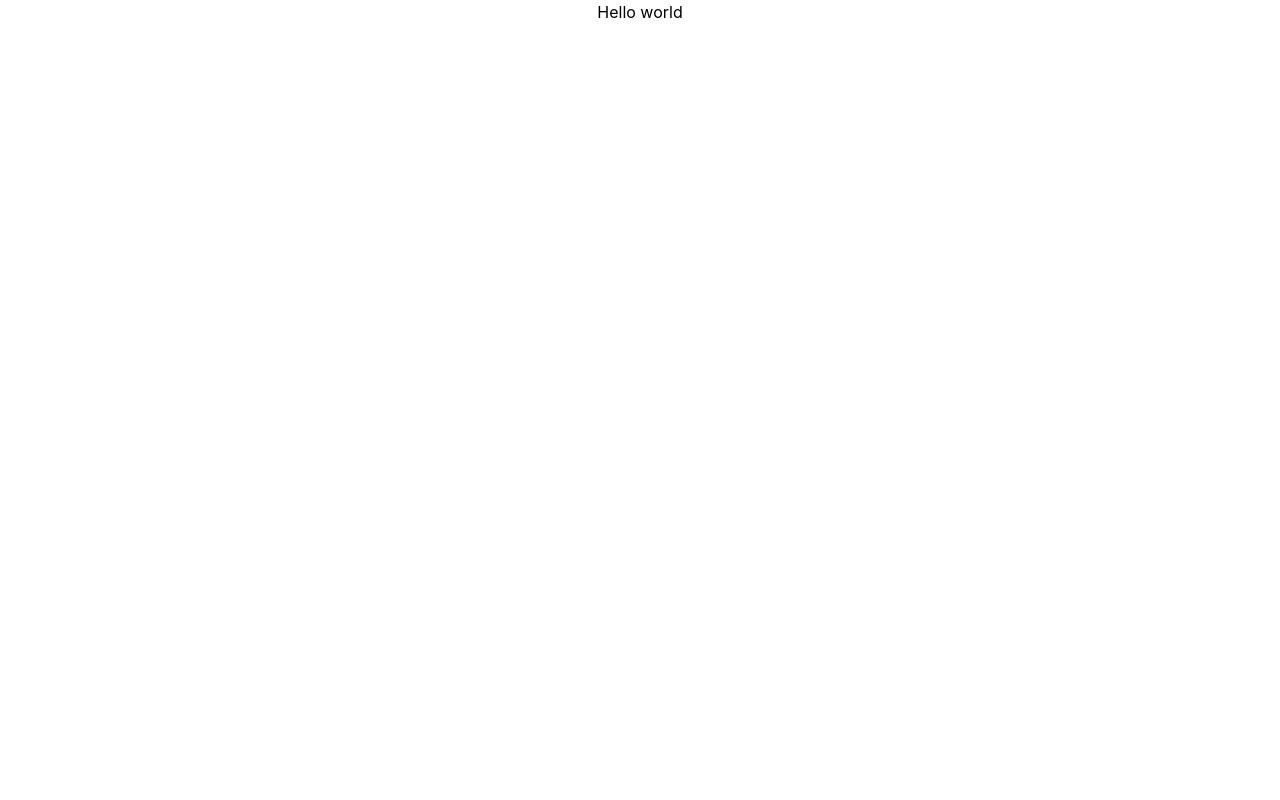
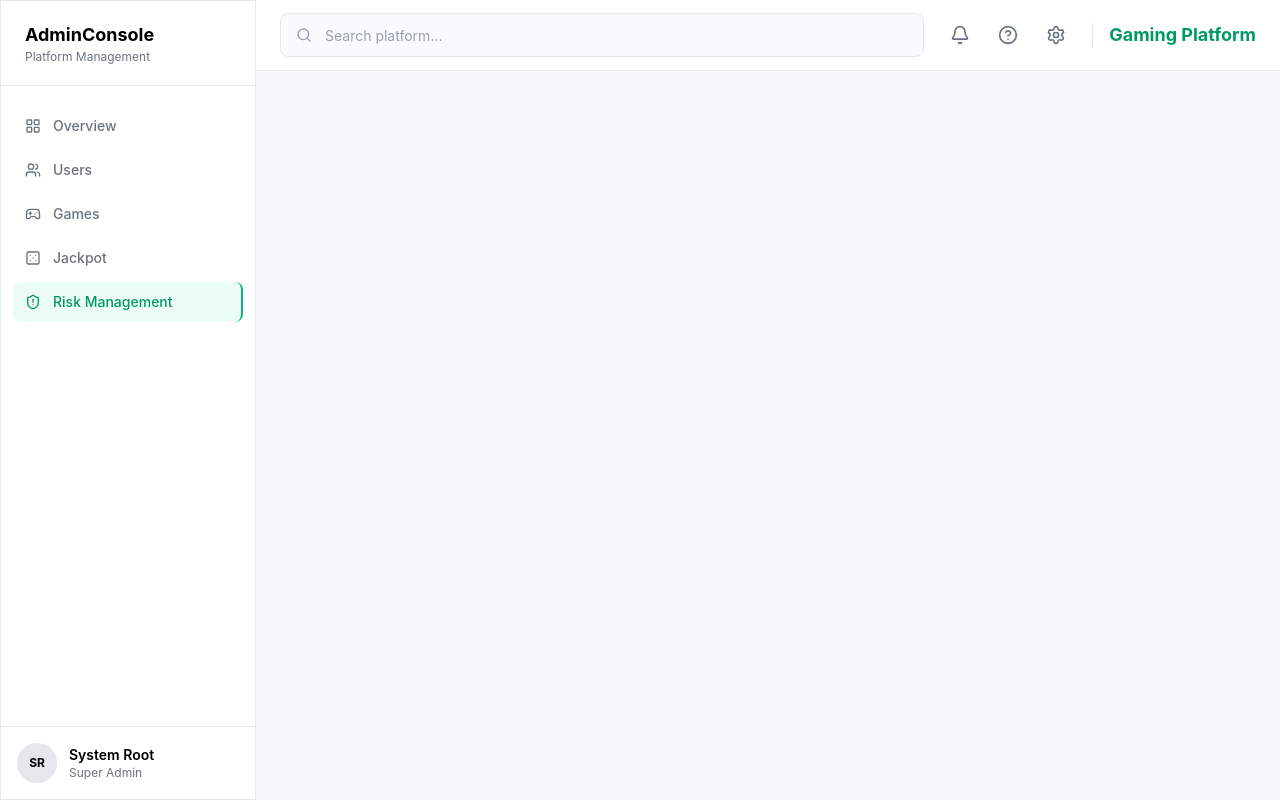
Before and after one commit to raj-undaviya/matka-the-game-of-cards-admin-panel, a React (Vite) app: page /admin/risk in a window 1280 px wide. Built offline with nearby package versions, Linux system fonts and the light colour scheme.

Commit message:
navbar working...

```diff
--- a/package.json
+++ b/package.json
@@ -11,12 +11,15 @@
   },
   "dependencies": {
     "@tailwindcss/vite": "^4.3.0",
+    "lucide-react": "^1.14.0",
     "react": "^19.2.6",
     "react-dom": "^19.2.6",
+    "react-router-dom": "^7.15.0",
     "tailwindcss": "^4.3.0"
   },
   "devDependencies": {
     "@eslint/js": "^10.0.1",
+    "@types/node": "^25.7.0",
     "@types/react": "^19.2.14",
     "@types/react-dom": "^19.2.3",
     "@vitejs/plugin-react": "^6.0.1",
--- a/src/App.jsx
+++ b/src/App.jsx
@@ -1,13 +1,42 @@
-import { useState } from 'react'
+import { BrowserRouter, Routes, Route, Navigate } from "react-router-dom";
+
+import { useState } from "react";
+
+import { AdminSidebar } from "@/components/Navbar/AdminSidebar";
+import { AdminTopbar } from "@/components/Navbar/AdminTopBar";
 
 function App() {
-  const [count, setCount] = useState(0)
+  const [open, setOpen] = useState(false);
 
   return (
-    <>
-      <div className='flex items-center justify-center'>Hello world</div>
-    </>
-  )
+    <BrowserRouter>
+      <div className="flex bg-[#f5f7fb] min-h-screen">
+
+        <AdminSidebar
+          open={open}
+          setOpen={setOpen}
+        />
+
+        <div className="flex-1 flex flex-col md:ml-0">
+
+          <AdminTopbar setOpen={setOpen} />
+
+          <main className="p-4 md:p-6">
+            <Routes>
+
+              {/* <Route
+                path="/"
+                element={
+                  <Navigate to="/admin/overview" />
+                }
+              /> */}
+
+            </Routes>
+          </main>
+        </div>
+      </div>
+    </BrowserRouter>
+  );
 }
 
-export default App
+export default App;
--- /dev/null
+++ b/src/components/Navbar/AdminSidebar.jsx
@@ -0,0 +1,105 @@
+import { LayoutGrid, Users, Gamepad2, Dice5, ShieldAlert, X } from "lucide-react";
+import { NavLink } from "react-router-dom";
+
+const nav = [
+    {
+        path: "/admin/overview",
+        label: "Overview",
+        icon: LayoutGrid,
+    },
+    {
+        path: "/admin/users",
+        label: "Users",
+        icon: Users,
+    },
+    {
+        path: "/admin/games",
+        label: "Games",
+        icon: Gamepad2,
+    },
+    {
+        path: "/admin/jackpot",
+        label: "Jackpot",
+        icon: Dice5,
+    },
+    {
+        path: "/admin/risk",
+        label: "Risk Management",
+        icon: ShieldAlert,
+    },
+];
+
+export function AdminSidebar({ open, setOpen }) {
+    return (
+        <>
+            {/* Mobile Overlay */}
+            {open && (
+                <div
+                    onClick={() => setOpen(false)}
+                    className="fixed inset-0 bg-black/50 z-40 lg:hidden"
+                />
+            )}
+
+            <aside className={`fixed lg:static z-50 top-0 left-0 h-screen w-64 bg-white border border-gray-200 flex flex-col transition-transform duration-300
+                ${open ? "translate-x-0" : "-translate-x-full"} lg:translate-x-0`}
+            >
+                {/* Logo */}
+                <div className="px-6 py-5 border-b border-gray-200 flex items-center justify-between">
+                    <div>
+                        <h1 className="text-lg font-bold text-black">
+                            AdminConsole
+                        </h1>
+
+                        <p className="text-xs text-gray-500">
+                            Platform Management
+                        </p>
+                    </div>
+
+                    <button
+                        onClick={() => setOpen(false)}
+                        className="lg:hidden"
+                    >
+                        <X className="h-5 w-5" />
+                    </button>
+                </div>
+
+                {/* Nav */}
+                <nav className="flex-1 px-3 py-5 space-y-1">
+                    {nav.map(({ path, label, icon: Icon }) => (
+                        <NavLink
+                            key={path}
+                            to={path}
+                            onClick={() => setOpen(false)}
+                            className={({ isActive }) =>
+                                `flex items-center gap-3 px-3 py-2.5 rounded-lg text-sm font-medium transition-all ${isActive
+                                    ? "bg-emerald-50 text-emerald-600 border-r-2 border-emerald-500"
+                                    : "text-gray-500 hover:bg-gray-100 hover:text-black"
+                                }`
+                            }
+                        >
+                            <Icon className="h-4 w-4" />
+                            {label}
+                        </NavLink>
+                    ))}
+                </nav>
+
+                {/* Profile */}
+                <div className="p-4 border-t border-gray-200 flex items-center gap-3">
+                    <div className="h-10 w-10 rounded-full bg-gray-200 flex items-center justify-center text-xs font-bold">
+                        SR
+                    </div>
+
+                    <div>
+                        <div className="text-sm font-semibold">
+                            System Root
+                        </div>
+
+                        <div className="text-xs text-gray-500">
+                            Super Admin
+                        </div>
+                    </div>
+                </div>
+            </aside>
+        </>
+    );
+}
--- /dev/null
+++ b/src/components/Navbar/AdminTopbar.jsx
@@ -0,0 +1,59 @@
+import { Bell, HelpCircle, Menu, Search, Settings } from "lucide-react";
+
+export function AdminTopbar({ setOpen }) {
+  return (
+    <header className="sticky top-0 z-30 bg-white border-b border-gray-200">
+      <div className="h-17.5 px-4 md:px-6 flex items-center gap-4">
+
+        {/* Mobile Menu */}
+        <button
+          onClick={() => setOpen(true)}
+          className="lg:hidden shrink-0 text-gray-600"
+        >
+          <Menu className="h-6 w-6" />
+        </button>
+
+        {/* Search Box */}
+        <div className="relative flex-1 min-w-0">
+          <Search
+            className="absolute left-4 top-1/2 -translate-y-1/2
+            h-4 w-4 text-gray-400"
+          />
+
+          <input type="text" placeholder="Search platform..."
+            className="w-full h-11 rounded-lg border border-gray-200 bg-[#f8fafc] pl-11 pr-4 text-sm text-gray-700 placeholder:text-gray-400 outline-none transition
+              focus:border-emerald-500 focus:ring-2 focus:ring-emerald-100"
+          />
+        </div>
+
+        {/* Right Side */}
+        <div className="flex items-center gap-1 sm:gap-2">
+
+          {/* Icons */}
+          <button className="h-10 w-10 rounded-lg grid place-items-center text-gray-500 hover:bg-gray-100 transition"
+          >
+            <Bell className="h-5 w-5" />
+          </button>
+
+          <button className="h-10 w-10 rounded-lg grid place-items-center text-gray-500 hover:bg-gray-100 transition"
+          >
+            <HelpCircle className="h-5 w-5" />
+          </button>
+
+          <button className="h-10 w-10 rounded-lg grid place-items-center text-gray-500 hover:bg-gray-100 transition"
+          >
+            <Settings className="h-5 w-5" />
+          </button>
+
+          {/* Divider */}
+          <div className="hidden sm:block h-6 w-px bg-gray-200 mx-2" />
+
+          {/* Brand */}
+          <div className="hidden sm:block text-lg font-bold text-emerald-600 whitespace-nowrap">
+            Gaming Platform
+          </div>
+        </div>
+      </div>
+    </header>
+  );
+}
--- a/vite.config.js
+++ b/vite.config.js
@@ -1,11 +1,30 @@
-import { defineConfig } from 'vite'
-import react from '@vitejs/plugin-react'
-import tailwindcss from '@tailwindcss/vite'
+import { defineConfig } from "vite";
+import react from "@vitejs/plugin-react";
+import tailwindcss from "@tailwindcss/vite";
+import path from "path";
 
 // https://vite.dev/config/
 export default defineConfig({
   plugins: [
+
     react(),
+
     tailwindcss(),
+
   ],
-})
+
+  resolve: {
+
+    alias: {
+
+      "@": path.resolve(__dirname, "./src"),
+
+    },
+
+  },
+
+  // server: {
+  //   port: 3000,
+  // },
+
+});
```
Also changed, not shown: 1 other file (tests, documents, lock files or other folders).
